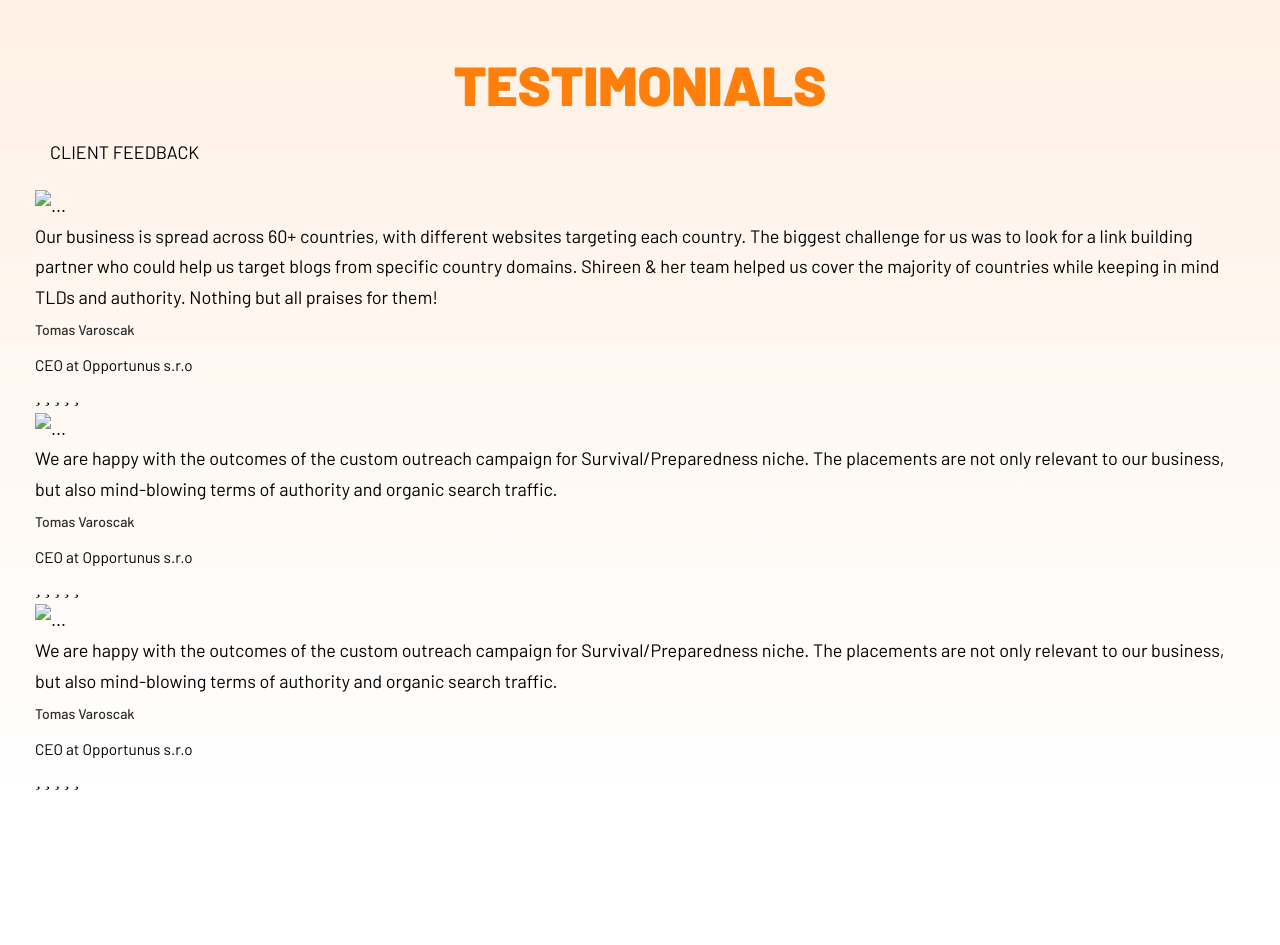
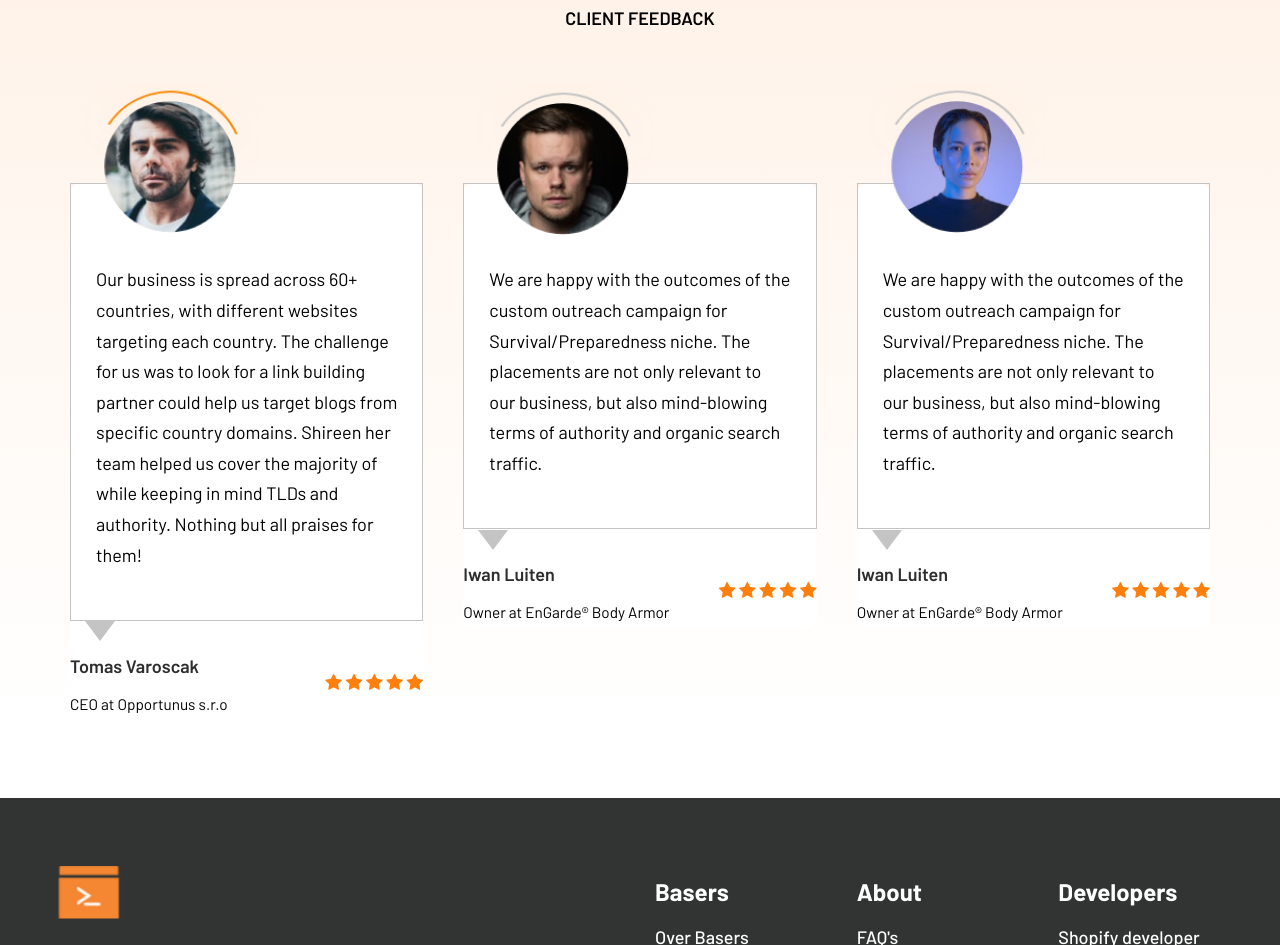
Before and after one commit to FazalPK/orange, a plain HTML site: page index.html in a window 1280 px wide. Shown: the part 6169-7114 px from the top of the page. Before the commit the page ends 6963 px from the top, so only its background shows below. Drawn offline with nearby package versions, Linux system fonts and the light colour scheme.

Commit message:
homepage complete

```diff
--- a/css/main.css
+++ b/css/main.css
@@ -610,7 +610,7 @@ header.sticky-mobile .main-nav {
 }
 .home-hww .item {
     padding: 25px;
-    margin-bottom: 35px;
+    margin-bottom: 20px;
     display: flex;
     justify-content: flex-start;
     align-items: center;
@@ -624,6 +624,9 @@ header.sticky-mobile .main-nav {
 .home-hww .item .content{
     margin-left: 25px;
 }
+.home-hww .item .content h3{
+    margin-top: 0px;
+}
 .home-hww .item .content p{
     display: -webkit-box;
     -webkit-line-clamp: 2;
@@ -635,10 +638,69 @@ header.sticky-mobile .main-nav {
     margin: 0 auto;
 }
 
+
+
+
+
+
 /* * home-testimonials */
 .home-testimonials{
     background: linear-gradient(to bottom, #FFF0E4, transparent);
 }
+
+.home-testimonials .owl-carousel{
+    margin-top: 50px;
+}
+.home-testimonials .owl-carousel .item{
+    margin: 100px 20px 0px;
+    background: #fff;
+    border-radius: 10px;
+    position: relative;
+}
+.home-testimonials .owl-carousel .item img{
+    position: absolute;
+    top: -110px;
+    left: 10px;
+    width: unset;
+}
+.home-testimonials .owl-carousel .item .card{
+    border: 1px solid #C4C4C4;
+    padding: 80px 25px 50px;
+    transition: 0.3s ease-in-out;
+}
+.home-testimonials .owl-carousel .item:hover .card{
+    border: 1px solid #FF7F0C;
+    transition: 0.3s ease-in-out;
+}
+.home-testimonials .owl-carousel .item .card:after {
+    content: '';
+    position: absolute;
+    left: 15px;
+    bottom: 57px;
+    width: 0;
+    height: 0;
+    border: 15px solid transparent;
+    border-width: 20px 15px;
+    border-top-color: #C4C4C4;
+    transition: 0.3s ease-in-out;
+}
+.home-testimonials .owl-carousel .item:hover .card:after {
+    border-top-color: #FF7F0C;
+    transition: 0.3s ease-in-out;
+}
+
+.home-testimonials .owl-carousel .item .author{
+    display: flex;
+    justify-content: space-between;
+    align-items: center;
+    margin-top: 25px;
+}
+.home-testimonials .owl-carousel .item .card-stars .fa{
+    color: #FF7F0C;
+}
+
+
+
 
 
 
@@ -648,61 +710,76 @@ header.sticky-mobile .main-nav {
 
 /* Footer */
 footer{
-    background-color: #000;
+    background-color: #323434;
     color: #fff;
+    margin-top: 80px;
 }
 footer .main-footer{
-    padding-top: 60px;
-    font-size: 14px;
-    text-align: center;
+    color: #fff;
+    padding: 60px 0;
+}
+footer .main-footer p {
+    margin-bottom: 10px;
 }
 footer .main-footer img{
-    margin: 0 auto;
-    margin-bottom: 50px;
+    margin-bottom: 20px;
 }
 
+footer .main-footer a{
+    color: #fff;
+    transition: 0.3s ease-in-out;
+}
+footer .main-footer a:hover{
+    color: #FF7F0C;
+    transition: 0.3s ease-in-out;
+}
 footer .main-footer ul{
     list-style-type: none;
     padding: 0px;
 }
 footer .main-footer ul li{
-   padding: 2px 0px;
-   font-size: 16px;
-}
-footer .main-footer ul li i:hover {
-    color: #fff;
-    transition: ease 0.3s;
+   padding: 5px 0px;
+   font-size: 18px;
+   font-weight: 500;
 }
 
 
-/* socail */
-footer .main-footer ul.social{
-    margin-top: 0px;
+footer .main-footer form {
+    margin-top: 30px;
+    position: relative;
 }
-footer .main-footer ul.social li{
-    display: inline-block;
-    width: 40px;
-    margin: 0px 5px;
-    background-color: #fff;
-    text-align: center;
+footer .main-footer .footer-form-input {
+    width: 100%;
+    padding: 10px 10px;
+    outline: none;
+    border: none;
+    background: rgba(255, 255, 255, 0.1);
+    color: #fff;
+}
+footer .main-footer .form-button{
+    position: absolute;
+    top: 5px;
+    right: 5px;
     padding: 0px;
-    padding-top: 5px;
+    border: none;
 }
-footer .main-footer ul.social li i {
-    font-size: 30px;
-    color: #000;
+footer .main-footer .form-button>i {
+    color: #fff;
+    background: #FF7F0C;
+    padding: 13px;
+    font-size: 16px;
 }
+
+footer .main-footer h3{
+    color: #fff;
+}
+
+
 
 
 footer .copyright{
     padding: 20px 0px;
     color: #fff;
+    background-color: #FF7F0C;
+    text-align: center;
 }
-footer .copyright span{
-    float: left;
-    line-height: 30px;
-    font-size: 14px;
-}
-footer .copyright .reach-logo{
-    float: right;
-}
--- a/index.html
+++ b/index.html
@@ -432,97 +432,77 @@
             <div class="container-fluid section-padding">
 
                 <h2><span>TESTIMONIALS</span></h2>
-                <p class="we-work-p p-0">CLIENT FEEDBACK</p>
 
-                        <div class="row row-cols-1 row-cols-md-3 g-4">
-                            <div class="col">
-                                <div class="card tesimonial-card position-relative">
-                                    <img src="img/image 4.png" class="card-img-top" alt="...">
-                                    <div class="card-body tesimonial-card-body">
-                                        <p class="card-text">Our business is spread across 60+
-                                            countries,
-                                            with different websites targeting each country. The biggest
-                                            challenge for us was to look for a link building partner who
-                                            could help us target blogs from specific country domains.
-                                            Shireen &amp; her team helped us cover the majority of countries
-                                            while keeping in mind TLDs and authority. Nothing but all
-                                            praises for them!</p>
+                <p class="text-center font-semi-bold">CLIENT FEEDBACK</p>
+
+                <div class="owl-carousel" id="home-testimonials">
+
+                    <div class="item">
+                        <div class="card">
+                            <img src="img/testimonial-01.png" class="img-responsive" alt="author">
+
+                            <p>Our business is spread across 60+ countries, with different websites targeting each country. The  challenge for us was to look for a link building partner could help us target blogs from specific country domains. Shireen her team helped us cover the majority of while keeping in mind TLDs and authority. Nothing but all praises for them!</p>
                         </div>
-                                </div>
-                                <div class="d-flex align-items-center py-4">
-                                    <div>
-                                        <h5>Tomas Varoscak</h5>
+                        <div class="author">
+                            <div class="content">
+                                <h4>Tomas Varoscak</h4>
                                 <small>CEO at Opportunus s.r.o</small>
                             </div>
-                                    <div class="ps-5 testimonial-card-star">
-                                        <span><i class="fas fa-star"></i></span>
-                                        <span><i class="fas fa-star"></i></span>
-                                        <span><i class="fas fa-star"></i></span>
-                                        <span><i class="fas fa-star"></i></span>
-                                        <span><i class="fas fa-star"></i></span>
+                            <div class="card-stars">
+                                <span><i class="fa fa-star"></i></span>
+                                <span><i class="fa fa-star"></i></span>
+                                <span><i class="fa fa-star"></i></span>
+                                <span><i class="fa fa-star"></i></span>
+                                <span><i class="fa fa-star"></i></span>
                             </div>
                         </div>
                     </div>
-                            <div class="col">
-                                <div class="card tesimonial-card position-relative">
-                                    <img src="img/image 5.png" class="card-img-top" alt="...">
-                                    <div class="card-body tesimonial-card-body">
-                                        <p class="card-text">We are happy with the outcomes of
-                                            the custom outreach campaign for
-                                            Survival/Preparedness niche. The
-                                            placements are not only relevant to our
-                                            business, but also mind-blowing terms
-                                            of authority and organic search traffic. </p>
+
+                    <div class="item">
+                        <div class="card">
+                            <img src="img/testimonial-02.png" class="img-responsive" alt="author">
+
+                            <p>We are happy with the outcomes of the custom outreach campaign for Survival/Preparedness niche. The placements are not only relevant to our business, but also mind-blowing terms of authority and organic search traffic.</p>
                         </div>
+                        <div class="author">
+                            <div class="content">
+                                <h4>Iwan Luiten</h4>
+                                <small>Owner at  EnGarde® Body Armor</small>
                             </div>
-                                <div class="d-flex align-items-center py-4">
-                                    <div>
-                                        <h5>Tomas Varoscak</h5>
-                                        <small>CEO at Opportunus s.r.o</small>
-                                    </div>
-                                    <div class="ps-5 testimonial-card-star">
-                                        <span><i class="fas fa-star"></i></span>
-                                        <span><i class="fas fa-star"></i></span>
-                                        <span><i class="fas fa-star"></i></span>
-                                        <span><i class="fas fa-star"></i></span>
-                                        <span><i class="fas fa-star"></i></span>
+                            <div class="card-stars">
+                                <span><i class="fa fa-star"></i></span>
+                                <span><i class="fa fa-star"></i></span>
+                                <span><i class="fa fa-star"></i></span>
+                                <span><i class="fa fa-star"></i></span>
+                                <span><i class="fa fa-star"></i></span>
                             </div>
                         </div>
                     </div>
-                            <div class="col">
-                                <div class="card tesimonial-card position-relative">
-                                    <img src="img/image 6.png" class="card-img-top" alt="...">
-                                    <div class="card-body tesimonial-card-body">
-                                        <p class="card-text">We are happy with the outcomes of
-                                            the custom outreach campaign for
-                                            Survival/Preparedness niche. The
-                                            placements are not only relevant to our
-                                            business, but also mind-blowing terms
-                                            of authority and organic search traffic. </p>
+
+                    <div class="item">
+                        <div class="card">
+                            <img src="img/testimonial-03.png" class="img-responsive" alt="author">
+
+                            <p>We are happy with the outcomes of the custom outreach campaign for Survival/Preparedness niche. The placements are not only relevant to our business, but also mind-blowing terms of authority and organic search traffic.</p>
                         </div>
+                        <div class="author">
+                            <div class="content">
+                                <h4>Iwan Luiten</h4>
+                                <small>Owner at  EnGarde® Body Armor</small>
                             </div>
-                                <div class="d-flex align-items-center py-4">
-                                    <div>
-                                        <h5>Tomas Varoscak</h5>
-                                        <small>CEO at Opportunus s.r.o</small>
-                                    </div>
-                                    <div class="ps-5 testimonial-card-star">
-                                        <span><i class="fas fa-star"></i></span>
-                                        <span><i class="fas fa-star"></i></span>
-                                        <span><i class="fas fa-star"></i></span>
-                                        <span><i class="fas fa-star"></i></span>
-                                        <span><i class="fas fa-star"></i></span>
+                            <div class="card-stars">
+                                <span><i class="fa fa-star"></i></span>
+                                <span><i class="fa fa-star"></i></span>
+                                <span><i class="fa fa-star"></i></span>
+                                <span><i class="fa fa-star"></i></span>
+                                <span><i class="fa fa-star"></i></span>
                             </div>
                         </div>
                     </div>
+
                 </div>
             </div>
         </div>
-        </div></div>
-
-
-        <div class="clearfix"></div>
-
 
     </div>
 
@@ -533,6 +513,69 @@
     <!-- footer -->
 
     <footer>
+
+        <div class="main-footer">
+            <div class="container-fluid section-padding">
+
+                <div class="row">
+
+                    <div class="col-xs-12 col-sm-!2 col-md-3 col-lg-3">
+
+                        <img src="img/footer-logo.png" class="img-responsive" alt="Foooter icon">
+
+                        <p>Van Baerlestraat 124 h 1071 BD Amsterdam</p>
+                        <p><a href="tel:31641041822">+31641041822</a></p>
+                        <p><a href="mailto:info@orangelynIT">info@orangelynIT</a></p>
+
+                        <form>
+                            <input type="email" name="EMAIL" placeholder="Enter Your Email" class="footer-form-input">
+                            <button type="submit" class="form-button"><i class="fa fa-paper-plane"></i></button>
+                        </form>
+
+                    </div>
+
+                    <div class="col-xs-12 col-sm-!2 col-md-2 col-md-offset-3">
+                        <h3>Basers</h3>
+                        <ul>
+                            <li><a href="#">Over Basers</a></li>
+                            <li><a href="#">Hoe het wert</a></li>
+                            <li><a href="#">Web development</a></li>
+                            <li><a href="#">developer team</a></li>
+                            <li><a href="#">Selectiprocdure</a></li>
+                        </ul>
+                    </div>
+
+                    <div class="col-xs-12 col-sm-!2 col-md-2">
+                        <h3>About</h3>
+                        <ul>
+                            <li><a href="#">FAQ's</a></li>
+                            <li><a href="#">Contact</a></li>
+                            <li><a href="#">Terms & Politics</a></li>
+                            <li><a href="#">Kosten</a></li>
+                            <li><a href="#">Freelance developers</a></li>
+                        </ul>
+                    </div>
+
+                    <div class="col-xs-12 col-sm-!2 col-md-2">
+                        <h3>Developers</h3>
+                        <ul>
+                            <li><a href="#">Shopify developer</a></li>
+                            <li><a href="#">WordPress developer</a></li>
+                            <li><a href="#">Laravel developers</a></li>
+                            <li><a href="#">developer team</a></li>
+                            <li><a href="#">Magento developers</a></li>
+                        </ul>
+                    </div>
+
+                </div>
+
+            </div>
+
+        </div>
+
+        <div class="copyright">
+            <span>Copyright © 2021 Orangelyt All Rights Reserved</span>
+        </div>
 
     </footer>
 
--- a/js/main.js
+++ b/js/main.js
@@ -129,7 +129,7 @@
 
 
   $("#home-technology").owlCarousel({
-    dots: true,
+    dots: false,
     responsiveClass:true,
     loop: true,
     autoplay: true,
@@ -141,10 +141,31 @@
             items:2.5
         },
         600:{
-            items:4.75
+            items:4.5
         },
         1000:{
-            items:4.75
+            items:4.5
+        }
+    }
+  });
+
+  $("#home-testimonials").owlCarousel({
+    dots: false,
+    responsiveClass:true,
+    loop: false,
+    autoplay: false,
+    smartSpeed: 300,
+    navText: ['<i class="fa fa-angle-left" aria-hidden="true"></i>', '<i class="fa fa-angle-right" aria-hidden="true"></i>'],
+    nav: true,
+    responsive:{
+        0:{
+            items:3
+        },
+        600:{
+            items:3
+        },
+        1000:{
+            items:3
         }
     }
   });
```
Also changed, not shown: img/footer-logo.png (added), 2 other files. Lines whose indentation alone changed are shown as unchanged.
